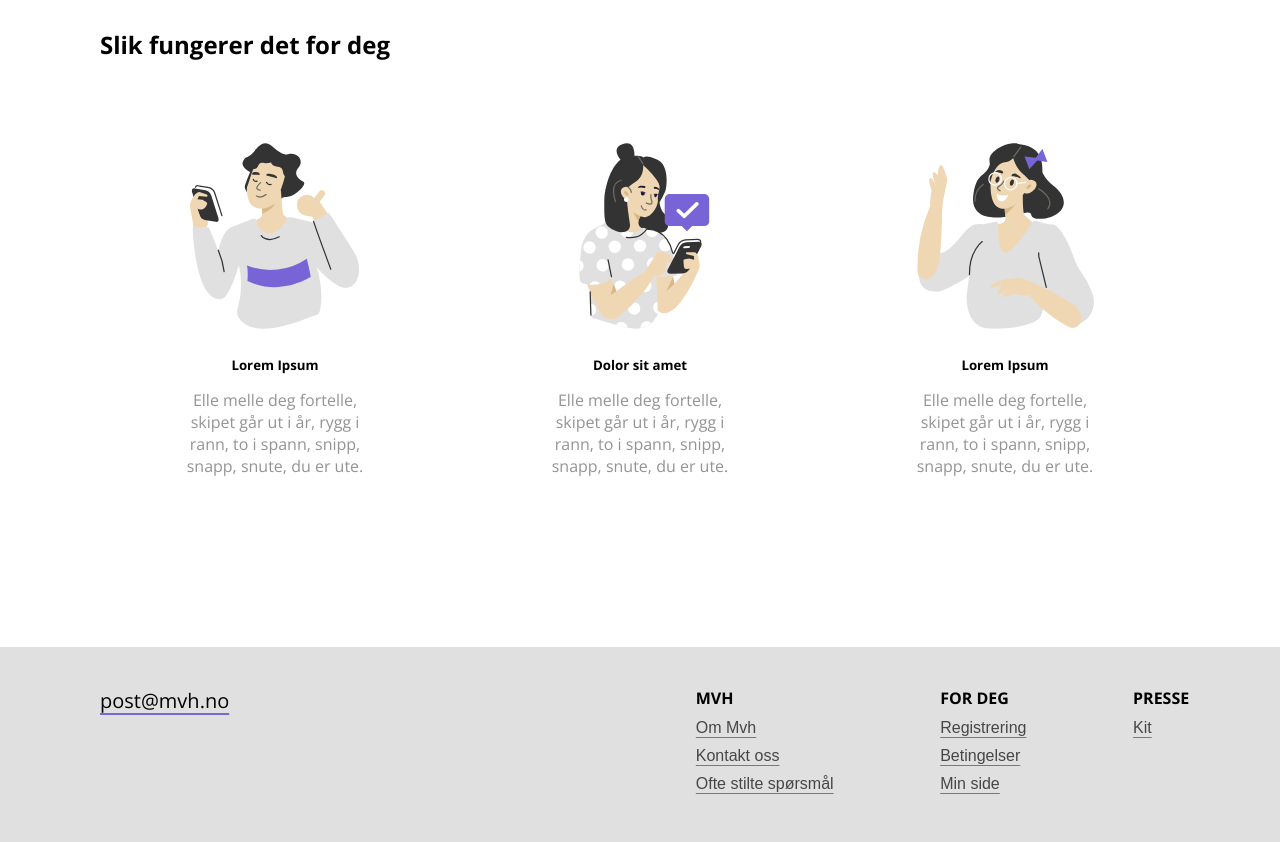
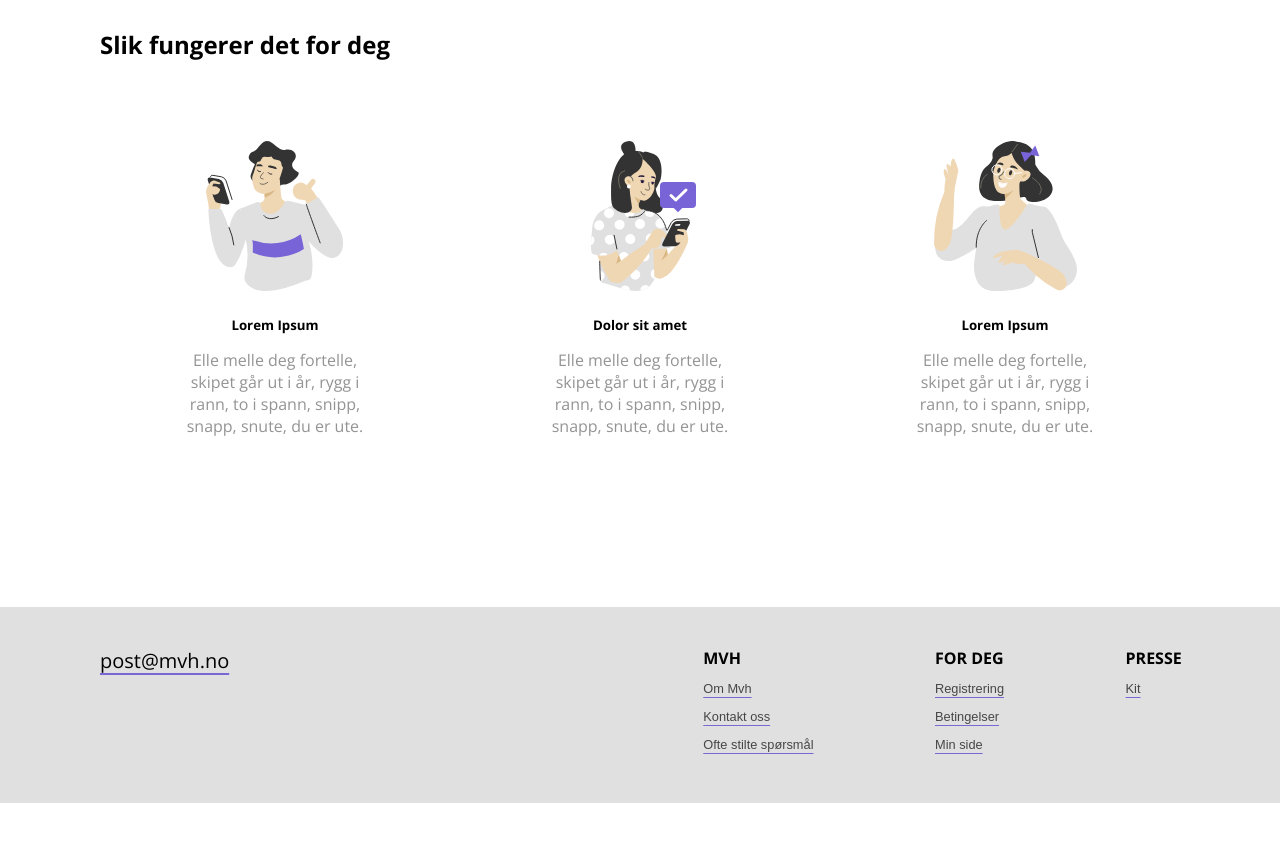
Before and after one commit to gabjcav/Mvh-oppgave, a React (Create React App) app: page / in a window 1280 px wide. Shown: the part 1160-2002 px from the top of the page. After the commit the page ends 1963 px from the top, so only its background shows below. Built offline with nearby package versions, Linux system fonts and the light colour scheme.

Commit message:
fixed width for "how it works"-svg's

```diff
--- a/src/components/FooterContainer/index.jsx
+++ b/src/components/FooterContainer/index.jsx
@@ -11,39 +11,53 @@ const FooterContainer = () => {
       </div>
       <section className="list-container">
         <ul>
-          <li>
-            <p>MVH</p>
+          <li className="link-container">
+            <p className="link-title">MVH</p>
           </li>
-          <li>
-            <a href="/">Om Mvh</a>
+          <li className="link-container">
+            <a className="link" href="/">
+              Om Mvh
+            </a>
           </li>
-          <li>
-            <a href="/">Kontakt oss</a>
+          <li className="link-container">
+            <a className="link" href="/">
+              Kontakt oss
+            </a>
           </li>
-          <li>
-            <a href="/">Ofte stilte spørsmål</a>
+          <li className="link-container">
+            <a className="link" href="/">
+              Ofte stilte spørsmål
+            </a>
           </li>
         </ul>
         <ul>
-          <li>
-            <p>FOR DEG</p>
+          <li className="link-container">
+            <p className="link-title">FOR DEG</p>
           </li>
-          <li>
-            <a href="/">Registrering</a>
+          <li className="link-container">
+            <a className="link" href="/">
+              Registrering
+            </a>
           </li>
-          <li>
-            <a href="/">Betingelser</a>
+          <li className="link-container">
+            <a className="link" href="/">
+              Betingelser
+            </a>
           </li>
-          <li>
-            <a href="/">Min side</a>
+          <li className="link-container">
+            <a className="link" href="/">
+              Min side
+            </a>
           </li>
         </ul>
         <ul id="press">
-          <li>
-            <p>PRESSE</p>
+          <li className="link-container">
+            <p className="link-title">PRESSE</p>
           </li>
-          <li>
-            <a href="/">Kit</a>
+          <li className="link-container">
+            <a className="link" href="/">
+              Kit
+            </a>
           </li>
         </ul>
       </section>
--- a/src/components/FooterContainer/index.scss
+++ b/src/components/FooterContainer/index.scss
@@ -29,7 +29,7 @@ footer {
     flex-direction: row;
     justify-content: space-around;
 
-    li {
+    .link-container {
       margin-bottom: 10px;
       margin-left: 5px;
       p {
@@ -39,11 +39,12 @@ footer {
         font-weight: bold;
       }
 
-      a {
+      .link {
         color: #464646;
         text-decoration: underline;
         text-underline-offset: 4px;
         text-decoration-color: var(--color-purple);
+        font-size: var(--font-size-sm);
         &:hover {
           text-decoration: none;
           color: var(--color-purple);
@@ -61,9 +62,14 @@ footer {
         font-size: var(--font-size-sm);
       }
     }
-    li {
-      text-underline-offset: 2px;
-      font-size: var(--font-size-xsm);
+    .list-container {
+      .link-container {
+        text-underline-offset: 2px;
+        font-size: var(--font-size-xsm);
+        .link {
+          font-size: var(--font-size-2xsm);
+        }
+      }
     }
     #press {
       margin-left: 5%;
--- a/src/components/HeaderContainer/index.scss
+++ b/src/components/HeaderContainer/index.scss
@@ -5,6 +5,7 @@ header {
     flex-direction: row;
     justify-content: space-between;
     align-items: center;
+
     #logo {
       padding-left: 30px;
     }
@@ -15,9 +16,9 @@ header {
       align-items: center;
       padding-right: 30px;
       #faq-link {
-        font-size: var(--font-size-sm);
+        font-size: var(--font-size-xsm);
         color: black;
-
+        font-family: var(--sans-serif);
         border-radius: 5px;
         padding: 5px;
         transition: background-size 0.2s ease;
--- a/src/components/HeroContainer/index.scss
+++ b/src/components/HeroContainer/index.scss
@@ -91,19 +91,15 @@
       #searchbar {
         #search-icon {
           border-radius: 3px 0px 0px 3px;
-          padding: 0px;
+          padding: 10px;
           background-color: white;
-
-          img {
-            margin-top: 50%;
-          }
         }
         #search-input {
           font-family: var(--sans-serif);
           font-size: var(--font-size-xsm);
         }
         #search-btn {
-          font-size: 0.6rem;
+          font-size: var(--font-size-xsm);
           height: 100%;
         }
       }
--- a/src/components/HowItWorksContainer/index.scss
+++ b/src/components/HowItWorksContainer/index.scss
@@ -27,9 +27,11 @@
         text-align: center;
         font-family: var(--sans-serif);
         color: #949494;
+        min-width: 80%;
+        max-width: 90%;
       }
       img {
-        width: 100%;
+        max-width: 100%;
       }
     }
   }
```
